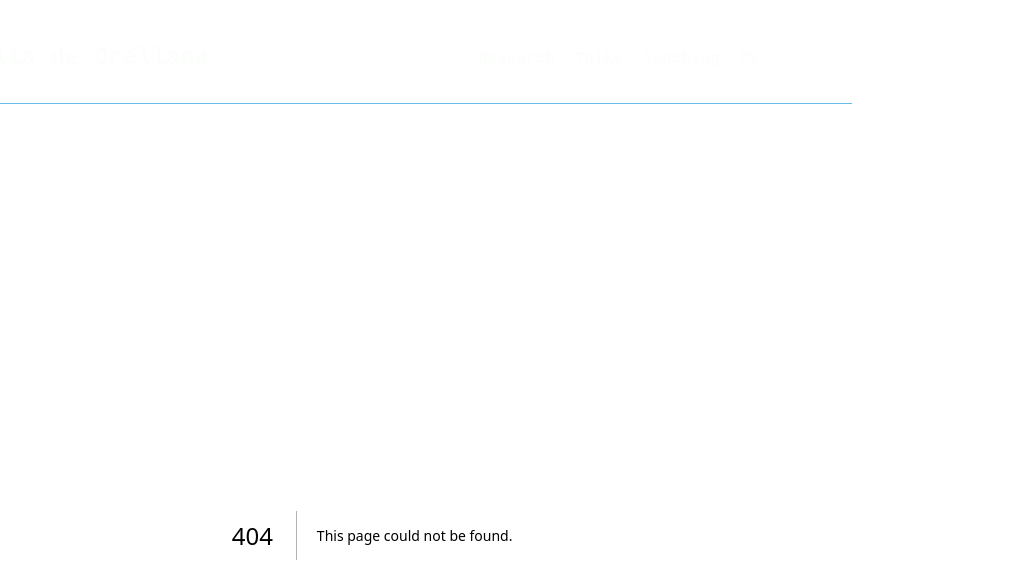
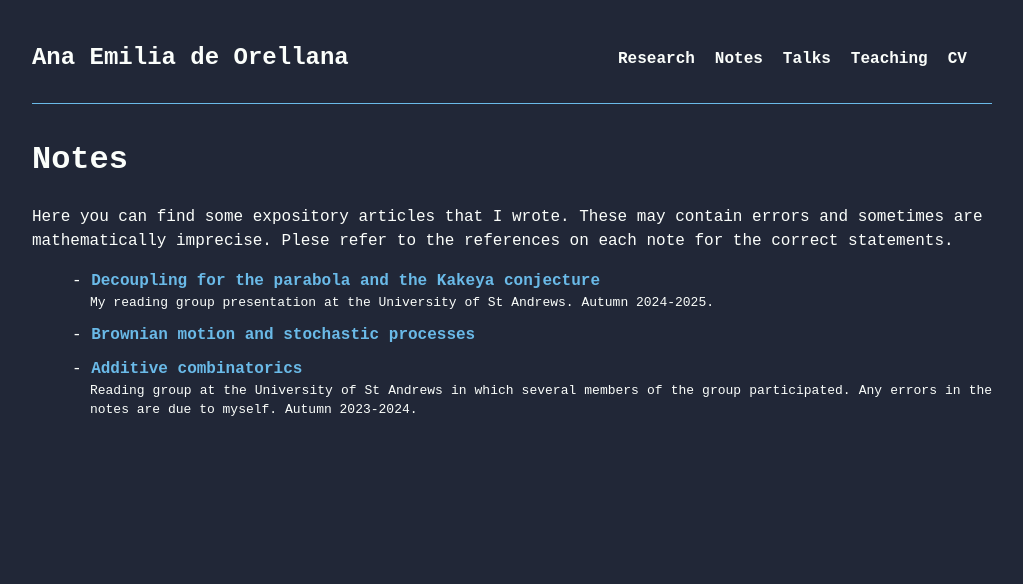
Before and after one commit to AnadeOre/anadeore.github.io, a Next.js app: page /notes in a window 1280 px wide. Before the commit this address had no page. Shown: the top 584 px of the page, without its empty margins (128-1151 px from the left). Built offline with nearby package versions, Linux system fonts and the light colour scheme.

Commit message:
Add notes

```diff
--- a/src/app/components/Header.jsx
+++ b/src/app/components/Header.jsx
@@ -15,6 +15,9 @@ const Header = () => {
         <nav className={styles.nav}>
           <Link className={styles.headerLink} href='research'>
             Research
+          </Link>
+          <Link className={styles.headerLink} href='notes'>
+            Notes
           </Link>
           <Link className={styles.headerLink} href='talks'>
             Talks
--- /dev/null
+++ b/src/app/components/NoteLi.jsx
@@ -0,0 +1,20 @@
+'use client';
+import React from 'react';
+import Link from 'next/link';
+import styles from '../styles/list.module.css';
+
+const NoteLi = ({desc, title, pdf}) => {
+  return (
+    <li key={title}>
+      -{' '}
+      <Link href={pdf} target='_blank' className='linkDecor'>
+        {' '}
+        <b>{title}</b>
+      </Link>
+      <br />
+      <div className={styles.abstractPubli}>{desc}</div>
+    </li>
+  );
+};
+
+export default NoteLi;
--- /dev/null
+++ b/src/app/notes/page.jsx
@@ -0,0 +1,35 @@
+import React from 'react';
+import Link from 'next/link';
+import NoteLi from '../components/NoteLi';
+import Footer from '../components/Footer';
+
+const Page = () => {
+  return (
+    <div>
+      <h1>Notes</h1>
+      <p>
+        Here you can find some expository articles that I wrote. These may
+        contain errors and sometimes are mathematically imprecise. Plese refer
+        to the references on each note for the correct statements.
+      </p>
+      <ul>
+        <NoteLi
+          desc='My reading group presentation at the University of St Andrews. Autumn 2024-2025.'
+          title='Decoupling for the parabola and the Kakeya conjecture'
+          pdf='/Notes/Decoupling.pdf'
+        />
+        <NoteLi
+          title='Brownian motion and stochastic processes'
+          pdf='/Notes/BrownianStochastic.pdf'
+        />
+        <NoteLi
+          desc='Reading group at the University of St Andrews in which several members of the group participated. Any errors in the notes are due to myself. Autumn 2023-2024.'
+          title='Additive combinatorics'
+          pdf='/Notes/AdditiveCombinatorics.pdf'
+        />
+      </ul>
+    </div>
+  );
+};
+
+export default Page;
```
